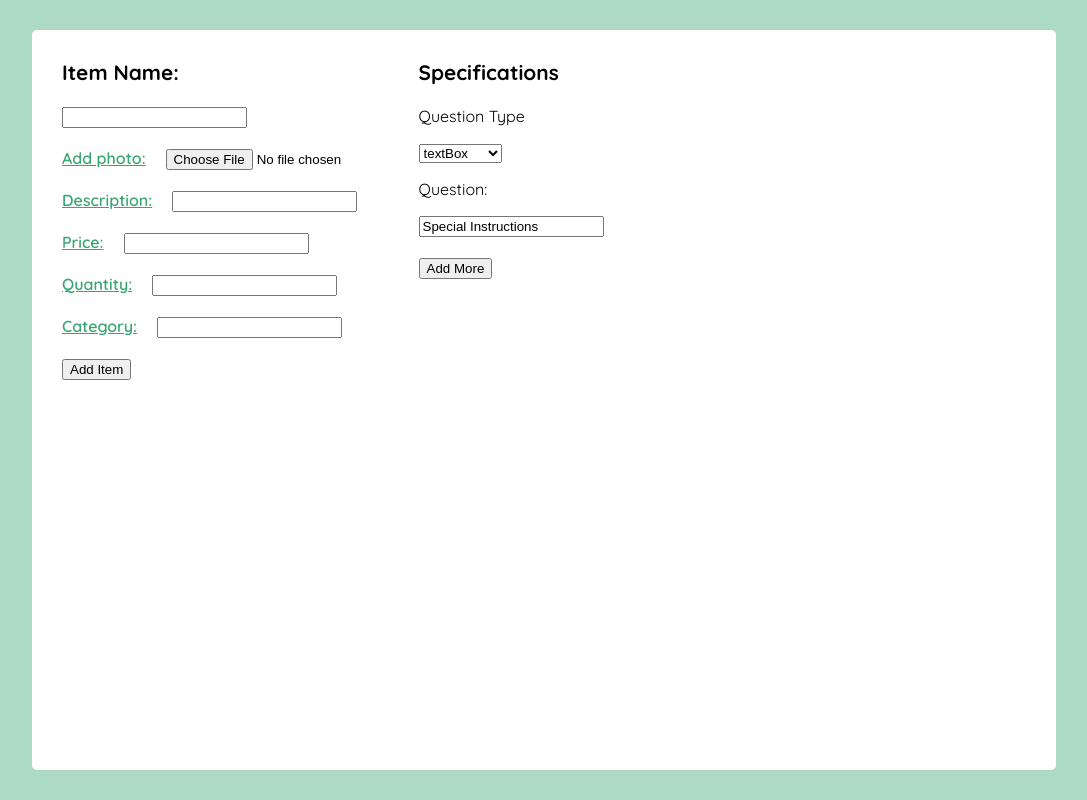
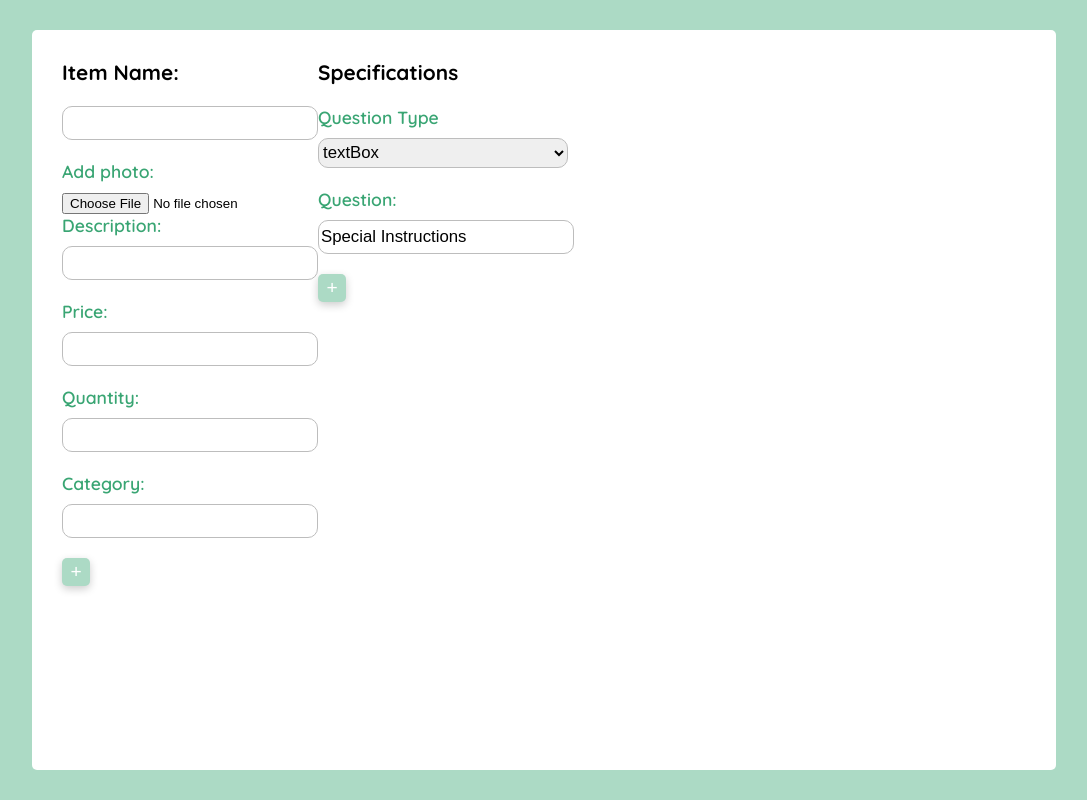
Before and after one commit to malak-joumaa/Homemade, a React (Create React App) app in the folder frontend/: page /add-menu in a window 1280 px wide. Shown: the whole page, without its empty margins (96-1183 px from the left). Built offline with nearby package versions, Linux system fonts and the light colour scheme.

Commit message:
Frontend: Styling inputs and buttons

```diff
--- a/frontend/src/components/Specifications.js
+++ b/frontend/src/components/Specifications.js
@@ -43,7 +43,7 @@ const Specifications = () => {
       <form>
         {question.map((input, index) => (
           <div key={index}>
-            <p>Question Type</p>
+            <label>Question Type</label>
             <select
               value={input.type}
               name="type"
@@ -55,7 +55,8 @@ const Specifications = () => {
                 <option value={type}>{type}</option>
               ))}
             </select>
-            <p>Question: </p>
+            <br />
+            <label>Question: </label>
             <input
               type="text"
               name="question"
@@ -64,9 +65,10 @@ const Specifications = () => {
                 handleFormChange(index, e);
               }}
             />
+            <br />
             {(input.type === "dropDown" || input.type === "radio") && (
               <div>
-                <p>Choices: </p>
+                <span>Choices: </span>
                 <input
                   type={"text"}
                   name="currentChoice"
@@ -74,6 +76,7 @@ const Specifications = () => {
                     handleFormChange(index, e);
                   }}
                 />
+                <br />
                 <button
                   type="button"
                   onClick={() => {
@@ -90,7 +93,7 @@ const Specifications = () => {
           </div>
         ))}
         <button type="button" onClick={addQuestion}>
-          Add More
+          +
         </button>
       </form>
     </div>
--- a/frontend/src/pages/AddMenu.js
+++ b/frontend/src/pages/AddMenu.js
@@ -52,10 +52,10 @@ const AddMenu = () => {
                   }}
                 />
                 <br />
-                <span>Add photo:</span>
+                <label>Add photo:</label>
                 <input type="file" />
                 <br />
-                <span>Description:</span>
+                <label>Description:</label>
                 <input
                   type="text"
                   name="description"
@@ -65,7 +65,7 @@ const AddMenu = () => {
                   }}
                 />
                 <br />
-                <span>Price:</span>
+                <label>Price:</label>
                 <input
                   type="text"
                   name="price"
@@ -75,10 +75,10 @@ const AddMenu = () => {
                   }}
                 />
                 <br />
-                <span>Quantity:</span>
+                <label>Quantity:</label>
                 <input type="text" />
                 <br />
-                <span>Category:</span>
+                <label>Category:</label>
                 <input type="text" />
               </div>
               <div>
@@ -93,7 +93,7 @@ const AddMenu = () => {
               addDish();
             }}
           >
-            Add Item
+            +
           </button>
         </form>
       </div>
--- a/frontend/src/styles/menu.css
+++ b/frontend/src/styles/menu.css
@@ -1,6 +1,6 @@
 #menu{
     width: 100%;
-    height: 100vh;
+    min-height: 100vh;
     background-color: #ACDAC5;
     position: relative;
 }
@@ -23,17 +23,44 @@
     display: flex;
 }
 
+#dish:first-child{
+    width: 50%;
+}
+
 #menu h3{
     font-size: 1.3em;
 }
 
-#menu span{
+#menu label{
     font-weight: 600;
     color: #39a573;
-    text-decoration: underline;
-    margin-right: 20px;
+    width: 140px;
+    display: inline-block;
+    font-size: 1.1em;
+    margin-bottom: 10px;
 }
 
-#menu input{
+#menu input[type="text"], #menu select{
     margin-bottom: 20px;
+    border: 1px solid rgb(189, 189, 189);
+    border-radius: 10px;
+    width: 250px;
+    height: 30px;
+    font-size: 1.05em;
 }
+
+#menu input[type="text"]:focus, #menu select:focus{
+    outline: none;
+}
+
+#menu button{
+    font-size: 1.2em;
+    font-weight: 500;
+    height: 28px;
+    width: 28px;
+    color: white;
+    background-color: #ACDAC5;
+    border: none;
+    border-radius: 5px;
+    box-shadow: rgba(0, 0, 0, 0.2) 0px 3px 8px;
+}
```
